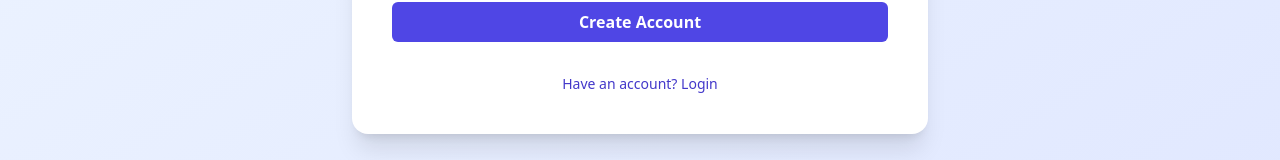
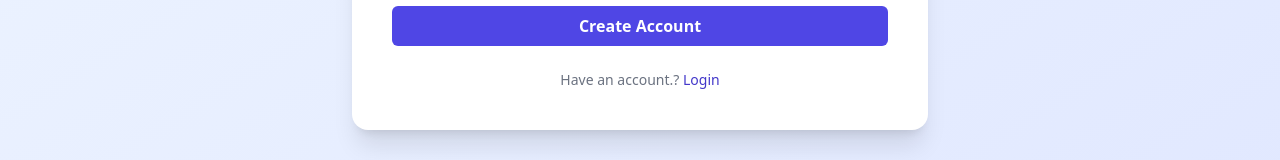
Before and after one commit to M-ADARSHCHARY/HelloW-Chat-App, a React (Vite) app in the folder client/: page /signup in a window 1280 px wide. Shown: the part 571-731 px from the top of the page. Built offline with nearby package versions, Linux system fonts and the light colour scheme; no server answers.

Commit message:
Login password eye icon

```diff
--- a/client/src/Pages/LoginPage.jsx
+++ b/client/src/Pages/LoginPage.jsx
@@ -67,9 +67,9 @@ const LoginPage = () => {
               value={formData.password}
             />
             <span onClick={()=>setShowPassword(!showPassword)} className="ml-1 absolute right-4 top-1">
-              {showPassword ? <EyeOff className="text-[#fff] absolute right-2 top-7" />
+              {showPassword ? <EyeOff className="text-black absolute right-2 top-7 cursor-pointer" />
                :
-               <Eye className="text-[#fff] absolute right-2 top-7" />}
+               <Eye className="text-black absolute right-2 top-7 cursor-pointer" />}
             </span>
           </div>
 
--- a/client/src/Pages/SignUpPage.jsx
+++ b/client/src/Pages/SignUpPage.jsx
@@ -2,7 +2,7 @@ import React from 'react'
 import { useAuthStore } from '../store/useAuthStore.js'
 import { Eye, EyeOff ,Loader2 } from "lucide-react";
 import { toast } from 'react-hot-toast';
-
+import { Link } from 'react-router-dom';
 const SignUpPage = () => {
 
   const [showPassword,setShowPassword] = React.useState(false);
@@ -96,7 +96,7 @@ const SignUpPage = () => {
             )}
           </button>
 
-          <a href="/login" className="text-center text-sm text-indigo-700 hover:underline mt-2">Have an account? Login</a>
+          <span className="text-center text-sm text-gray-500">Have an account.? <Link to="/login" className="text-center text-sm text-indigo-700 hover:underline mt-2">Login</Link></span>
         </form>
       </div>
     </div>
```
